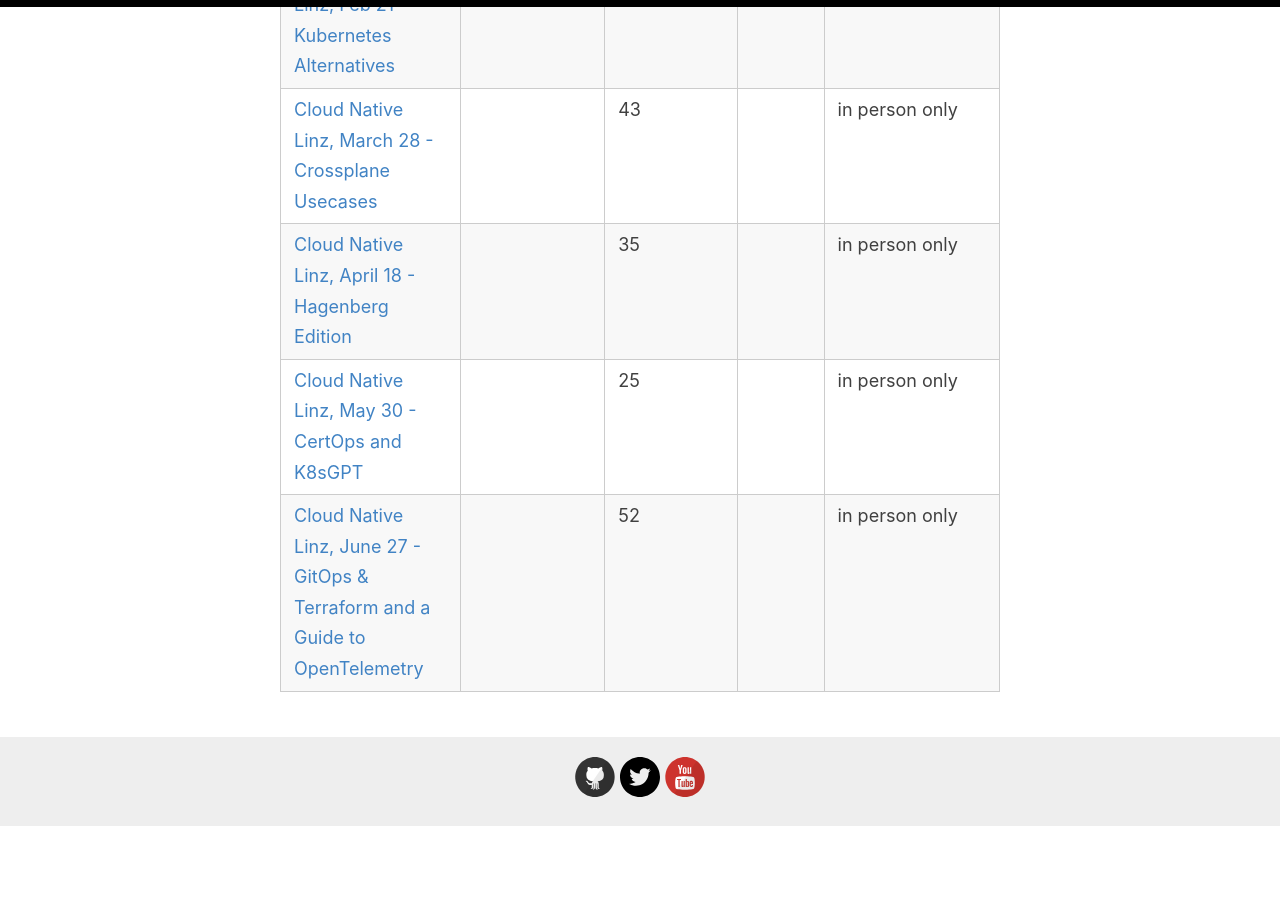
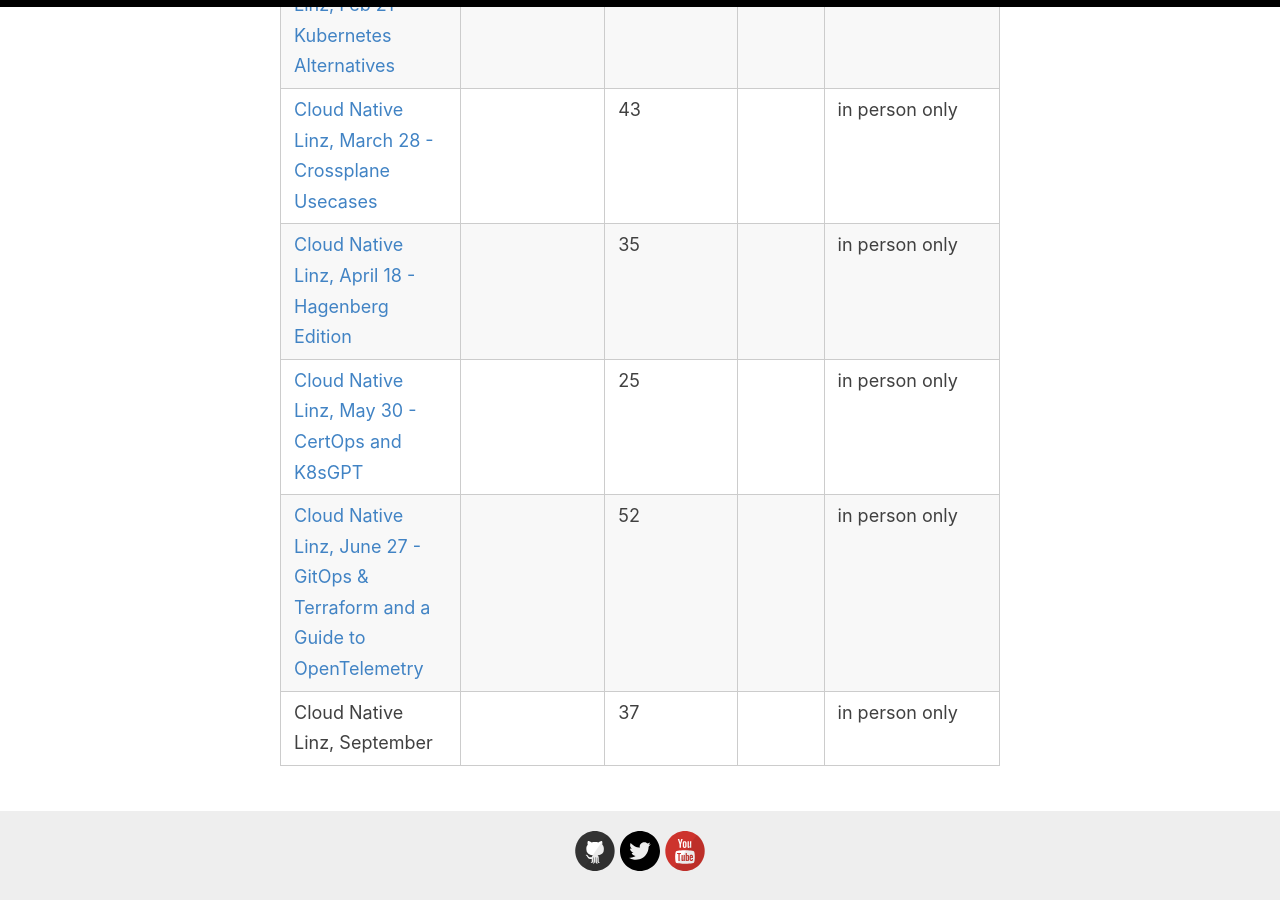
Before and after one commit to CloudNativeLinz/cloudnativelinz.github.io, a Jekyll site: the page built from _pages/statistics.md, in a window 1280 px wide and 900 px high, scrolled down 4523 px. Built offline with Jekyll 4.4.1, drawn with Linux system fonts in a browser that asks for light colours; before the commit the page ends 5349 px from its top, so only the background shows below that.

Commit message:
Update statistics.md

```diff
--- a/_pages/statistics.md
+++ b/_pages/statistics.md
@@ -33,3 +33,4 @@
 | [Cloud Native Linz, April 18 - Hagenberg Edition](https://community.cncf.io/events/details/cncf-linz-presents-cloud-native-linz-april-18-hagenberg-edition/) |  | 35 | | in person only |
 | [Cloud Native Linz, May 30 - CertOps and K8sGPT](https://community.cncf.io/events/details/cncf-linz-presents-cloud-native-linz-may-30-troubleshooting-with-k8sgpt/) |  | 25 | | in person only |
 | [Cloud Native Linz, June 27 - GitOps & Terraform and a Guide to OpenTelemetry](https://community.cncf.io/events/details/cncf-linz-presents-cloud-native-linz-june-27-gitops-terraform-and-a-guide-to-opentelemetry/) |  | 52 | | in person only |
+| Cloud Native Linz, September |  | 37 | | in person only |
```
